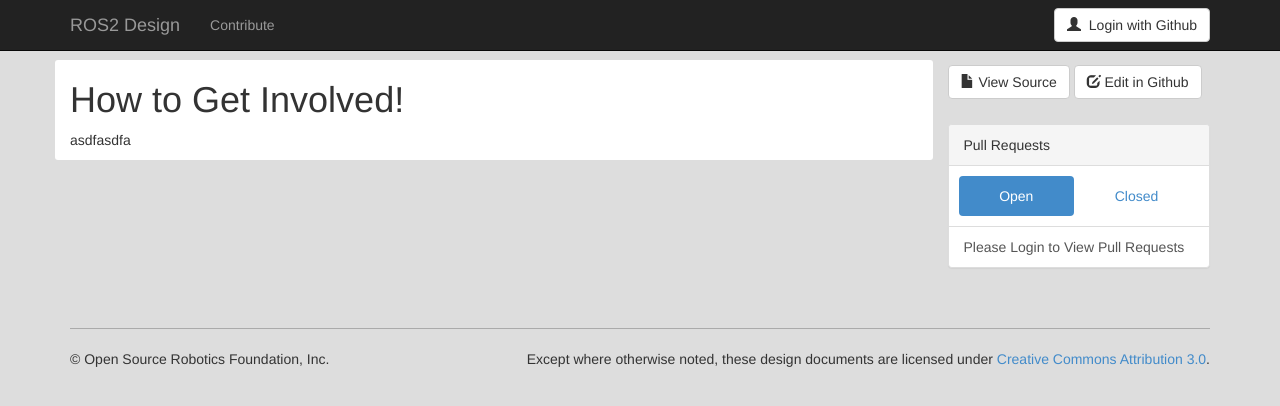
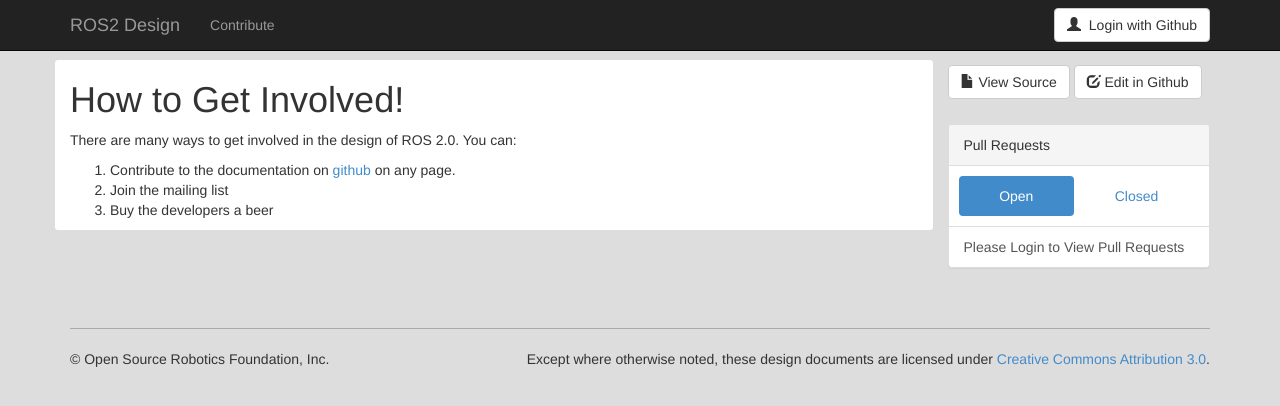
Before and after one commit to ros2/design, a Jekyll site: the page built from contribute.md, in a window 1280 px wide. Shown: the top 406 px of the page. Built offline with Jekyll 4.4.1, drawn with Linux system fonts in a browser that asks for light colours; nearby versions of some CDN libraries; Markdown is read by kramdown in place of the engine named in the settings.

Commit message:
Add a few ways that people can contribute.

```diff
--- a/contribute.md
+++ b/contribute.md
@@ -5,4 +5,8 @@
 
 # How to Get Involved!
 
-asdfasdfa
+There are many ways to get involved in the design of ROS 2.0. You can:
+
+ 1. Contribute to the documentation on [github](https://github.com/ros2/design) on any page.
+ 2. Join the mailing list
+ 3. Buy the developers a beer
```
